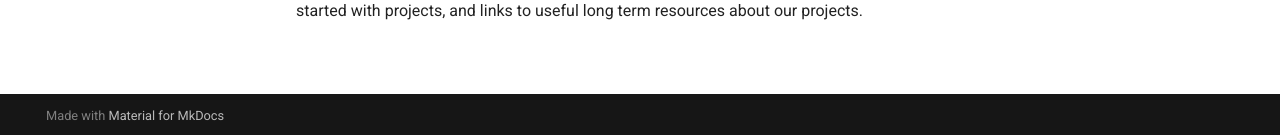
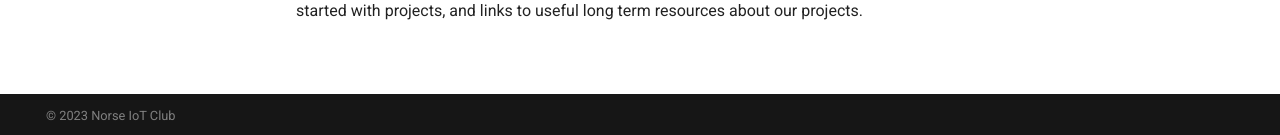
Before and after one commit to Norse-IoT/Wiki, an MkDocs documentation site: the page built from docs/index.md, in a window 1280 px wide. Shown: the part 762-897 px from the top of the page. Built offline with MkDocs 1.6.1 and Material for MkDocs 9.7.7, drawn with Linux system fonts in a browser that asks for light colours; some of the changed lines change nothing that is shown.

Commit message:
Add copyright date

```diff
--- a/docs/javascript/removeWatermark.js
+++ b/docs/javascripts/removeWatermark.js
@@ -2,6 +2,7 @@ document.addEventListener("DOMContentLoaded", function() {
     updateCredits();
 });
 
+
 function updateCredits(){
-    document.querySelector('.md-copyright').innerHTML = "Copyright Norse IoT Club";
+    document.querySelector('.md-copyright').innerHTML = `© ${new Date().getFullYear()} Norse IoT Club`;
 }
--- a/mkdocs.yml
+++ b/mkdocs.yml
@@ -4,4 +4,4 @@ theme:
 extra_css:
   - stylesheets/iot.css
 extra_javascript:
-  - docs/javascript/removeWatermark.js
+  - javascripts/removeWatermark.js
```
